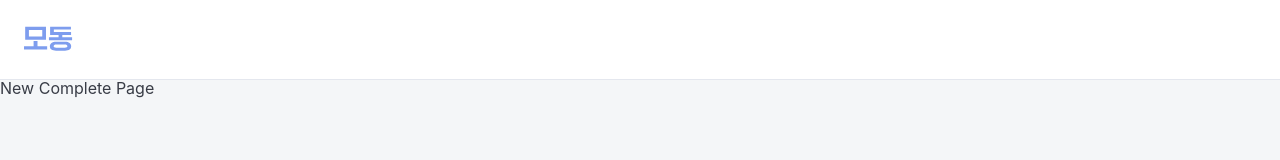
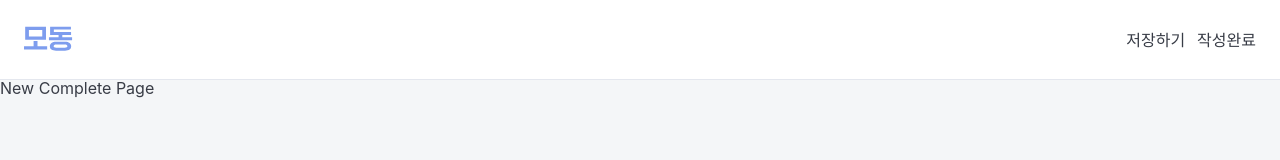
Before and after one commit to Modong-Team/linko-frontend, a Next.js app: page /new/complete in a window 1280 px wide. Shown: the top 160 px of the page. Built offline with nearby package versions, Linux system fonts and the light colour scheme; a web font is replaced by a local one; what typesafe-actions would draw is missing.

Commit message:
Feat: place header buttons

```diff
--- /dev/null
+++ b/@types/client/shared.d.ts
@@ -0,0 +1,4 @@
+type HeaderProps = {
+	isNew?: boolean;
+	isMain?: boolean;
+};
--- a/components/layouts/MainLayout.tsx
+++ b/components/layouts/MainLayout.tsx
@@ -4,7 +4,7 @@ import { Header } from '../shared';
 export default function MainLayout({ children }: ChildrenType) {
 	return (
 		<WithHeaderLayout>
-			<Header />
+			<Header isMain />
 			{children}
 		</WithHeaderLayout>
 	);
--- a/components/layouts/NewLayout.tsx
+++ b/components/layouts/NewLayout.tsx
@@ -4,7 +4,7 @@ import { Header } from '../shared';
 export default function NewLayout({ children }: ChildrenType) {
 	return (
 		<WithHeaderLayout>
-			<Header />
+			<Header isNew />
 			{children}
 		</WithHeaderLayout>
 	);
--- a/components/shared/Header.tsx
+++ b/components/shared/Header.tsx
@@ -2,10 +2,17 @@ import styled from 'styled-components';
 import { SC } from '../../styles/styled';
 import { svgModong } from '../../styles/svgs';
 
-export default function Header() {
+export default function Header({ isNew, isMain }: HeaderProps) {
 	return (
 		<S.Container>
 			<SC.HeaderLogo>{svgModong}</SC.HeaderLogo>
+			{isNew && (
+				<div>
+					<button>저장하기</button>
+					<button>작성완료</button>
+				</div>
+			)}
+			{isMain && <div>프로필</div>}
 		</S.Container>
 	);
 }
@@ -14,5 +21,10 @@ namespace S {
 	export const Container = styled(SC.HeaderContainer)`
 		width: 100%;
 		z-index: 10;
+
+		> div {
+			display: flex;
+			gap: 1.2rem;
+		}
 	`;
 }
```
